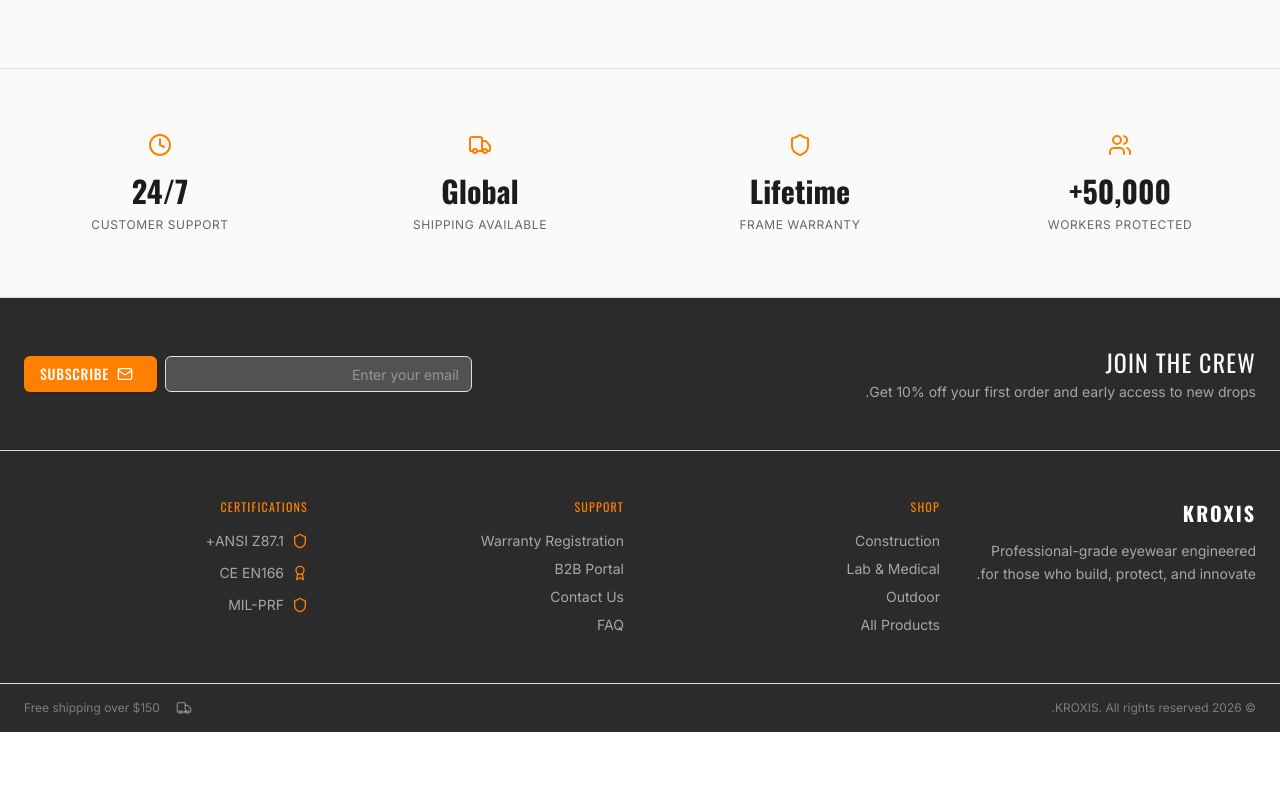
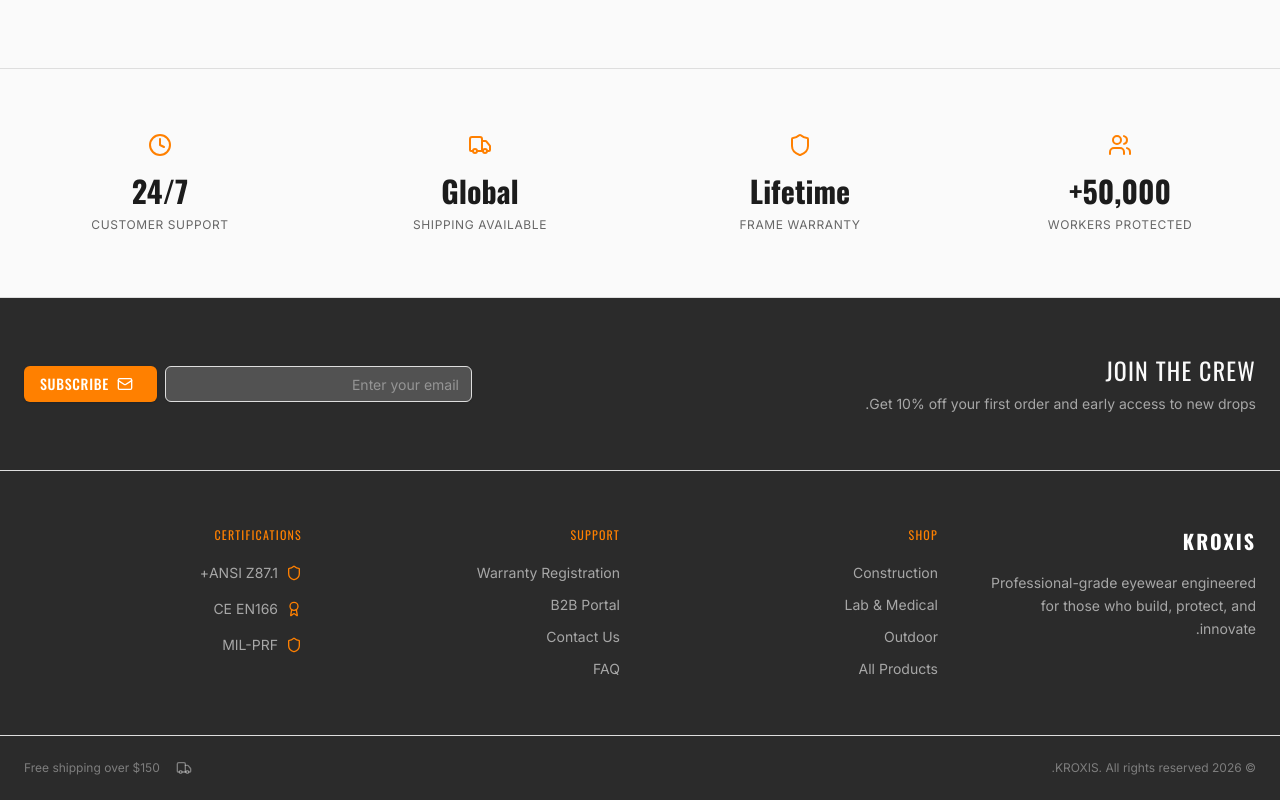
Before and after one commit to shovalbh5/kroxis, a React (Vite) app: page / in a window 1280 px wide. Shown: the part 1270-2070 px from the top of the page. Before the commit the page ends 2002 px from the top, so only its background shows below. Built offline with nearby package versions, Linux system fonts and the light colour scheme; no server answers.

Commit message:
File changes

```diff
--- a/src/components/layout/Footer.jsx
+++ b/src/components/layout/Footer.jsx
@@ -17,11 +17,11 @@ export default function Footer() {
     <footer className="bg-secondary text-secondary-foreground">
       {/* Newsletter */}
       <div className="border-b border-border">
-        <div className="max-w-7xl mx-auto px-4 sm:px-6 py-12">
-          <div className="flex flex-col md:flex-row items-center justify-between gap-6">
+        <div className="max-w-7xl mx-auto px-4 sm:px-6 py-14">
+          <div className="flex flex-col md:flex-row items-center justify-between gap-8">
             <div>
-              <h3 className="font-heading text-2xl uppercase tracking-wider">Join the Crew</h3>
-              <p className="text-secondary-foreground/60 text-sm mt-1">Get 10% off your first order and early access to new drops.</p>
+              <h3 className="font-heading text-2xl uppercase tracking-wider mb-2">Join the Crew</h3>
+              <p className="text-secondary-foreground/60 text-sm">Get 10% off your first order and early access to new drops.</p>
             </div>
             <div className="flex gap-2 w-full max-w-md">
               <Input
@@ -41,17 +41,17 @@ export default function Footer() {
       </div>
 
       {/* Main footer */}
-      <div className="max-w-7xl mx-auto px-4 sm:px-6 py-12">
-        <div className="grid grid-cols-1 md:grid-cols-4 gap-8">
+      <div className="max-w-7xl mx-auto px-4 sm:px-6 py-14">
+        <div className="grid grid-cols-1 md:grid-cols-4 gap-10">
           <div>
             <span className="font-heading text-xl font-bold tracking-widest text-white">KROXIS</span>
-            <p className="text-secondary-foreground/60 text-sm mt-3 leading-relaxed">
+            <p className="text-secondary-foreground/60 text-sm mt-4 leading-relaxed">
               Professional-grade eyewear engineered for those who build, protect, and innovate.
             </p>
           </div>
           <div>
-            <h4 className="font-heading text-xs uppercase tracking-widest text-primary mb-4">Shop</h4>
-            <div className="space-y-2">
+            <h4 className="font-heading text-xs uppercase tracking-widest text-primary mb-5">Shop</h4>
+            <div className="space-y-3">
               <Link to="/shop?category=construction" className="block text-sm text-secondary-foreground/60 hover:text-primary transition-colors">Construction</Link>
               <Link to="/shop?category=lab" className="block text-sm text-secondary-foreground/60 hover:text-primary transition-colors">Lab & Medical</Link>
               <Link to="/shop?category=outdoor" className="block text-sm text-secondary-foreground/60 hover:text-primary transition-colors">Outdoor</Link>
@@ -59,8 +59,8 @@ export default function Footer() {
             </div>
           </div>
           <div>
-            <h4 className="font-heading text-xs uppercase tracking-widest text-primary mb-4">Support</h4>
-            <div className="space-y-2">
+            <h4 className="font-heading text-xs uppercase tracking-widest text-primary mb-5">Support</h4>
+            <div className="space-y-3">
               <span className="block text-sm text-secondary-foreground/60">Warranty Registration</span>
               <span className="block text-sm text-secondary-foreground/60">B2B Portal</span>
               <span className="block text-sm text-secondary-foreground/60">Contact Us</span>
@@ -68,8 +68,8 @@ export default function Footer() {
             </div>
           </div>
           <div>
-            <h4 className="font-heading text-xs uppercase tracking-widest text-primary mb-4">Certifications</h4>
-            <div className="space-y-3">
+            <h4 className="font-heading text-xs uppercase tracking-widest text-primary mb-5">Certifications</h4>
+            <div className="space-y-4">
               {certifications.map(cert => (
                 <div key={cert.label} className="flex items-center gap-2">
                   <cert.icon className="w-4 h-4 text-primary" />
@@ -83,7 +83,7 @@ export default function Footer() {
 
       {/* Bottom bar */}
       <div className="border-t border-border">
-        <div className="max-w-7xl mx-auto px-4 sm:px-6 py-4 flex flex-col sm:flex-row items-center justify-between gap-2">
+        <div className="max-w-7xl mx-auto px-4 sm:px-6 py-6 flex flex-col sm:flex-row items-center justify-between gap-3">
           <p className="text-xs text-secondary-foreground/40">© {new Date().getFullYear()} KROXIS. All rights reserved.</p>
           <div className="flex items-center gap-4">
             <Truck className="w-4 h-4 text-secondary-foreground/40" />
```
